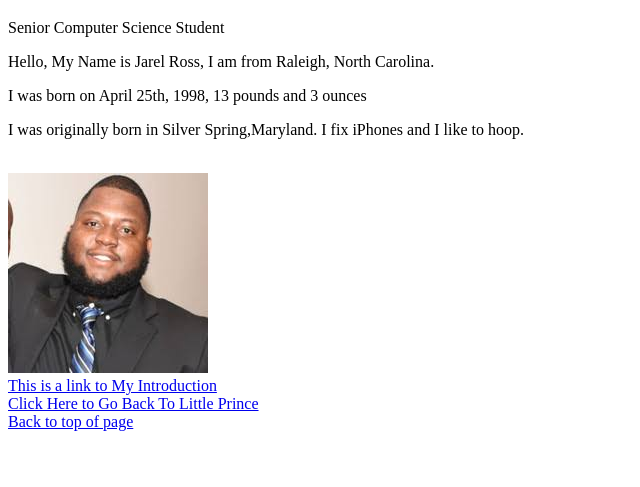
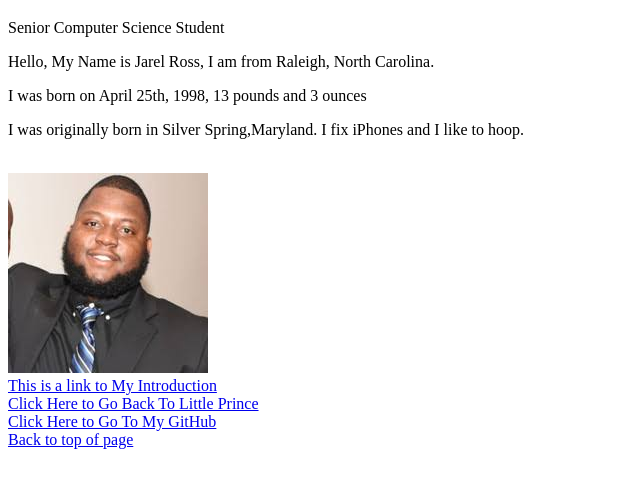
Before and after one commit to jarelross/jarelross.github.io, a plain HTML site: page index.html in a window 1280 px wide. Shown: the part 79-566 px from the top of the page, without its empty margins (0-640 px from the left). Drawn offline with Linux system fonts and the light colour scheme.

Commit message:
Assignment 2. The Little Prince

```diff
--- a/index.html
+++ b/index.html
@@ -27,6 +27,7 @@
 
 <a href="COMP322/introduction.html">This is a link to My Introduction</a><br>
 <a href="little_prince.html">Click Here to Go Back To Little Prince </a><br>
+<a href="https://github.com/jarelross">Click Here to Go To My GitHub </a><br>
 
 
 <a href="#top">Back to top of page</a>
```
